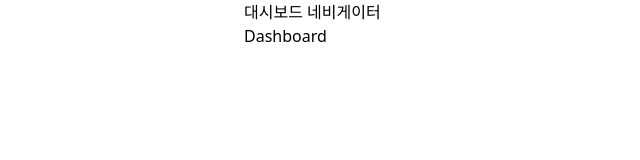
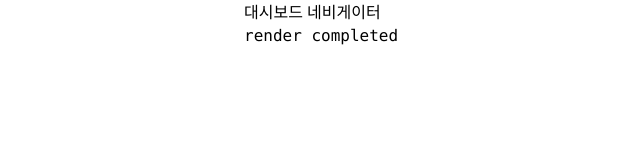
Before and after one commit to toy-crane/fastcampus-optimize-performance, a Next.js app in the folder apps/my-app/: page /dashboard in a window 1280 px wide. Shown: the top 160 px of the page, without its empty margins (96-736 px from the left). Built offline with nearby package versions, Linux system fonts and the light colour scheme.

Commit message:
feat: Add loading component and async data fetching

```diff
--- /dev/null
+++ b/apps/my-app/app/dashboard/loading.tsx
@@ -0,0 +1,4 @@
+// app/dashboard/loading.tsx
+export default function () {
+  return <div>loading....</div>;
+}
--- a/apps/my-app/app/dashboard/page.tsx
+++ b/apps/my-app/app/dashboard/page.tsx
@@ -1,8 +1,16 @@
 // app/dashboard/page.tsx
+async function getData() {
+  // sleep 5000ms
+  await new Promise((resolve) => setTimeout(resolve, 5000));
+  return "render completed";
+}
+
 export default async function Page() {
+  const data = await getData();
+
   return (
-    <div>
-      <h1>Dashboard</h1>
-    </div>
+    <main>
+      <pre>{data}</pre>
+    </main>
   );
 }
```
